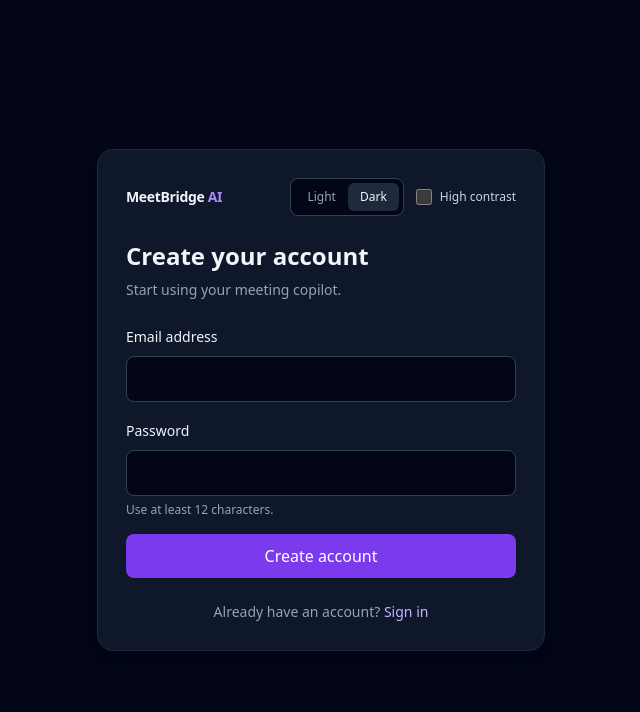
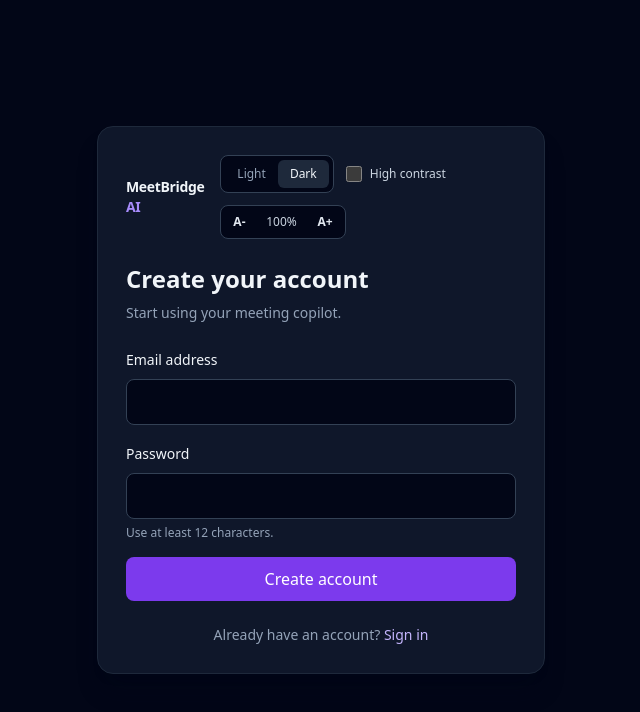
Before and after one commit to chetan1804/meet-bridge-ai, a Next.js app in the folder frontend/: page /register in a window 1280 px wide. Shown: the top 712 px of the page, without its empty margins (319-959 px from the left). Built offline with nearby package versions, Linux system fonts and the light colour scheme; no server answers.

Commit message:
Option to change font size

```diff
--- a/frontend/src/components/theme-toggle.tsx
+++ b/frontend/src/components/theme-toggle.tsx
@@ -5,7 +5,14 @@ import { useTheme, type Theme } from "@/lib/theme";
 const themes: Theme[] = ["light", "dark"];
 
 export function ThemeToggle() {
-  const { theme, setTheme, highContrast, setHighContrast } = useTheme();
+  const {
+    theme,
+    setTheme,
+    highContrast,
+    setHighContrast,
+    fontScale,
+    setFontScale,
+  } = useTheme();
 
   return (
     <div className="flex flex-wrap items-center gap-3">
@@ -35,6 +42,39 @@ export function ThemeToggle() {
         />
         High contrast
       </label>
+      <div
+        aria-label="Text size"
+        className="inline-flex items-center gap-1 rounded-lg border border-slate-700 bg-slate-950 p-1"
+        role="group"
+      >
+        <button
+          type="button"
+          aria-label="Decrease text size"
+          onClick={() => setFontScale(fontScale - 10)}
+          disabled={fontScale <= 80}
+          className="rounded-md px-2 py-1 text-xs font-semibold text-slate-200 hover:bg-slate-800 disabled:cursor-not-allowed disabled:opacity-40"
+        >
+          A-
+        </button>
+        <button
+          type="button"
+          aria-label="Reset text size"
+          onClick={() => setFontScale(100)}
+          disabled={fontScale === 100}
+          className="min-w-12 rounded-md px-1 py-1 text-xs text-slate-300 hover:bg-slate-800 disabled:cursor-default"
+        >
+          {fontScale}%
+        </button>
+        <button
+          type="button"
+          aria-label="Increase text size"
+          onClick={() => setFontScale(fontScale + 10)}
+          disabled={fontScale >= 150}
+          className="rounded-md px-2 py-1 text-xs font-semibold text-slate-200 hover:bg-slate-800 disabled:cursor-not-allowed disabled:opacity-40"
+        >
+          A+
+        </button>
+      </div>
     </div>
   );
 }
--- a/frontend/src/lib/theme.tsx
+++ b/frontend/src/lib/theme.tsx
@@ -9,15 +9,19 @@ type ThemeContextValue = {
   setTheme: (theme: Theme) => void;
   highContrast: boolean;
   setHighContrast: (enabled: boolean) => void;
+  fontScale: number;
+  setFontScale: (scale: number) => void;
 };
 
 const storageKey = "meetbridge_theme";
 const contrastStorageKey = "meetbridge_high_contrast";
+const fontScaleStorageKey = "meetbridge_font_scale";
 const ThemeContext = createContext<ThemeContextValue | null>(null);
 
 export function ThemeProvider({ children }: { children: React.ReactNode }) {
   const [theme, setThemeState] = useState<Theme>("dark");
   const [highContrast, setHighContrastState] = useState(false);
+  const [fontScale, setFontScaleState] = useState(100);
 
   useEffect(() => {
     const storedTheme = window.localStorage.getItem(storageKey);
@@ -26,9 +30,20 @@ export function ThemeProvider({ children }: { children: React.ReactNode }) {
       document.documentElement.dataset.theme = storedTheme;
     }
 
-    const storedContrast = window.localStorage.getItem(contrastStorageKey) === "true";
+    const storedContrast =
+      window.localStorage.getItem(contrastStorageKey) === "true";
     setHighContrastState(storedContrast);
-    document.documentElement.dataset.contrast = storedContrast ? "high" : "normal";
+    document.documentElement.dataset.contrast = storedContrast
+      ? "high"
+      : "normal";
+
+    const storedFontScale = Number(
+      window.localStorage.getItem(fontScaleStorageKey),
+    );
+    if (storedFontScale >= 80 && storedFontScale <= 150) {
+      setFontScaleState(storedFontScale);
+      document.documentElement.style.fontSize = `${storedFontScale}%`;
+    }
   }, []);
 
   const setTheme = (nextTheme: Theme) => {
@@ -43,8 +58,24 @@ export function ThemeProvider({ children }: { children: React.ReactNode }) {
     window.localStorage.setItem(contrastStorageKey, String(enabled));
   };
 
+  const setFontScale = (scale: number) => {
+    const nextScale = Math.min(150, Math.max(80, scale));
+    setFontScaleState(nextScale);
+    document.documentElement.style.fontSize = `${nextScale}%`;
+    window.localStorage.setItem(fontScaleStorageKey, String(nextScale));
+  };
+
   return (
-    <ThemeContext.Provider value={{ theme, setTheme, highContrast, setHighContrast }}>
+    <ThemeContext.Provider
+      value={{
+        theme,
+        setTheme,
+        highContrast,
+        setHighContrast,
+        fontScale,
+        setFontScale,
+      }}
+    >
       {children}
     </ThemeContext.Provider>
   );
```
Also changed, not shown: 1 other file (tests, documents, lock files or other folders).
